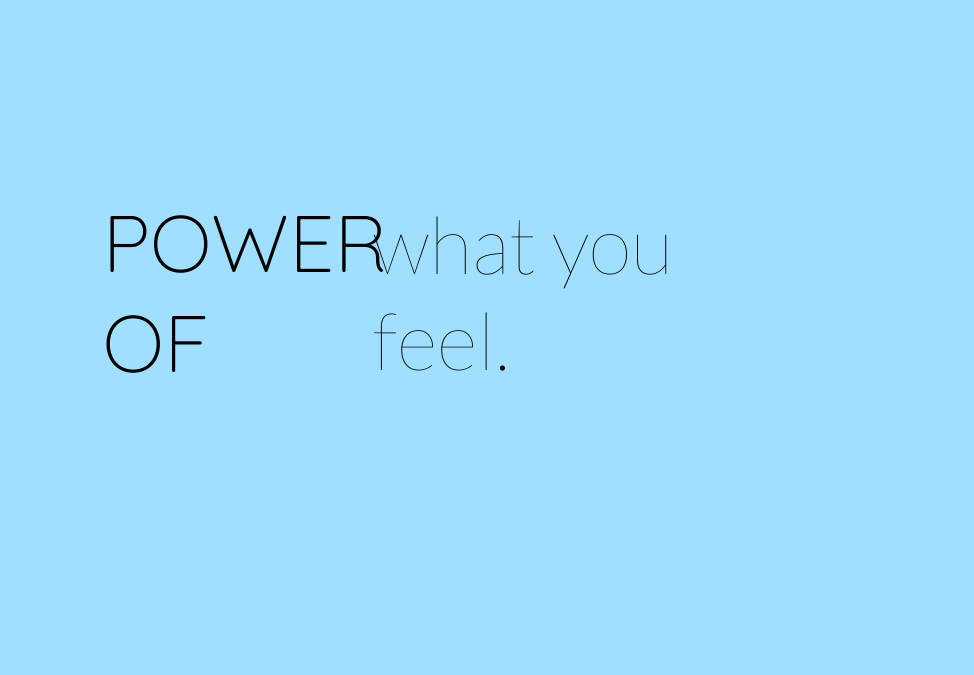
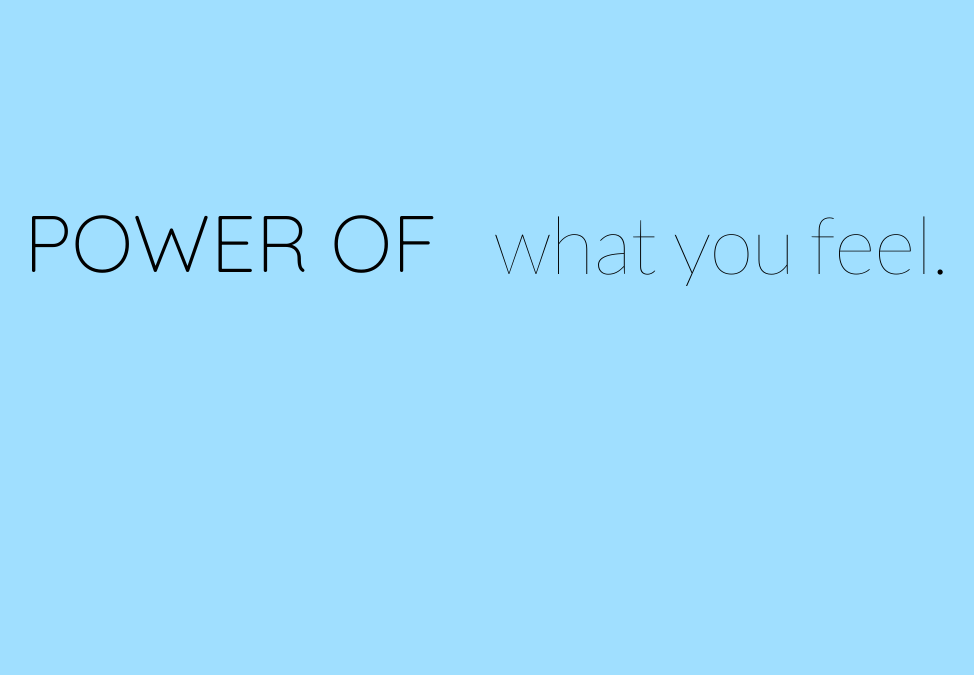
Before and after one commit to himstar/himstar.github.io, a plain HTML site: page index.html in a window 1280 px wide. Shown: the part 116-791 px from the top of the page, without its empty margins (184-1158 px from the left). Drawn offline with Linux system fonts and the light colour scheme.

Commit message:
File Updating

```diff
--- a/css/main.css
+++ b/css/main.css
@@ -8,7 +8,6 @@ body {
   padding: 100px 0px 0px 0px;
 }
 .w1 {
-  width: 723px;
   margin: 0px auto;
   position: relative;
   top: 200px;
@@ -18,7 +17,8 @@ body {
   font-family: 'Quicksand', sans-serif;
   font-size: 80px;
   display: inline;
-  width: 270px;
+  padding-left: 200px;
+  width: 470px;
   height: 400px;
 }
 .w3 {
```
